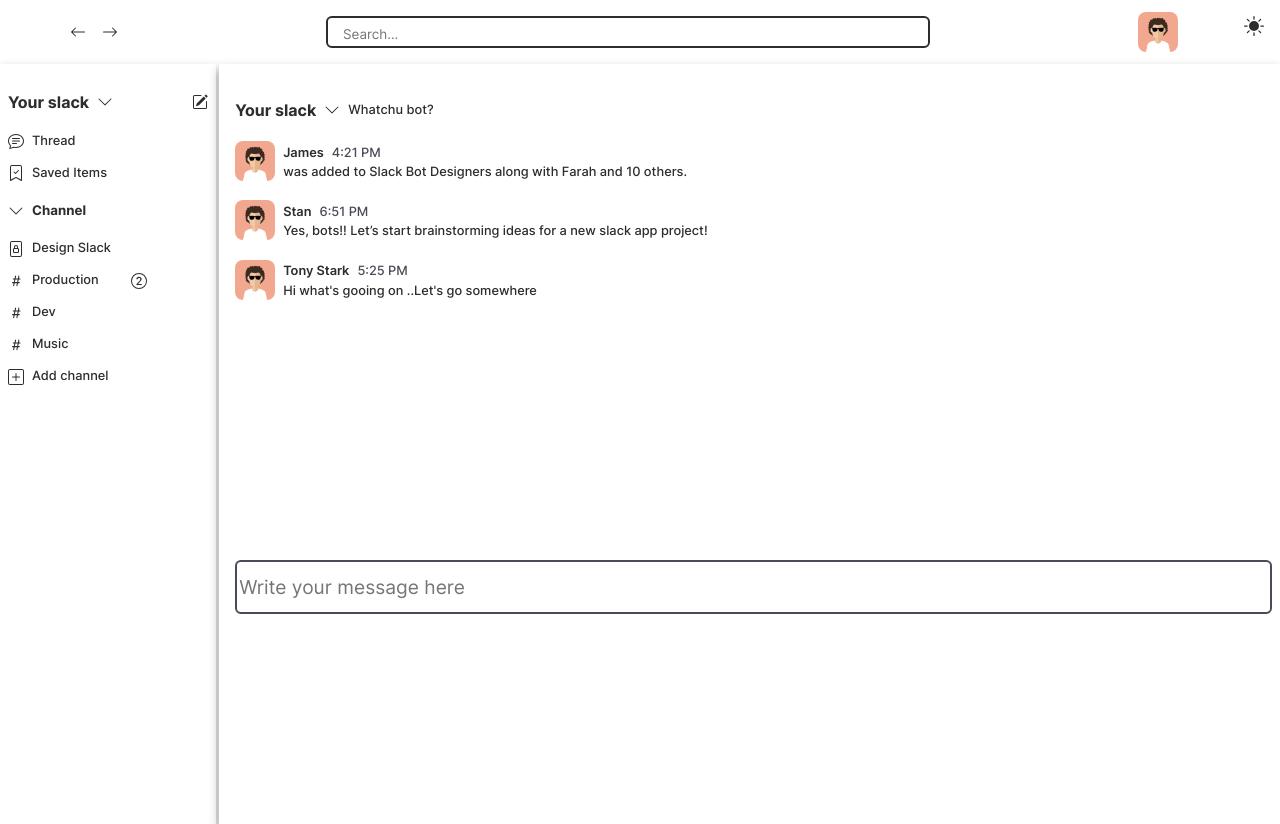
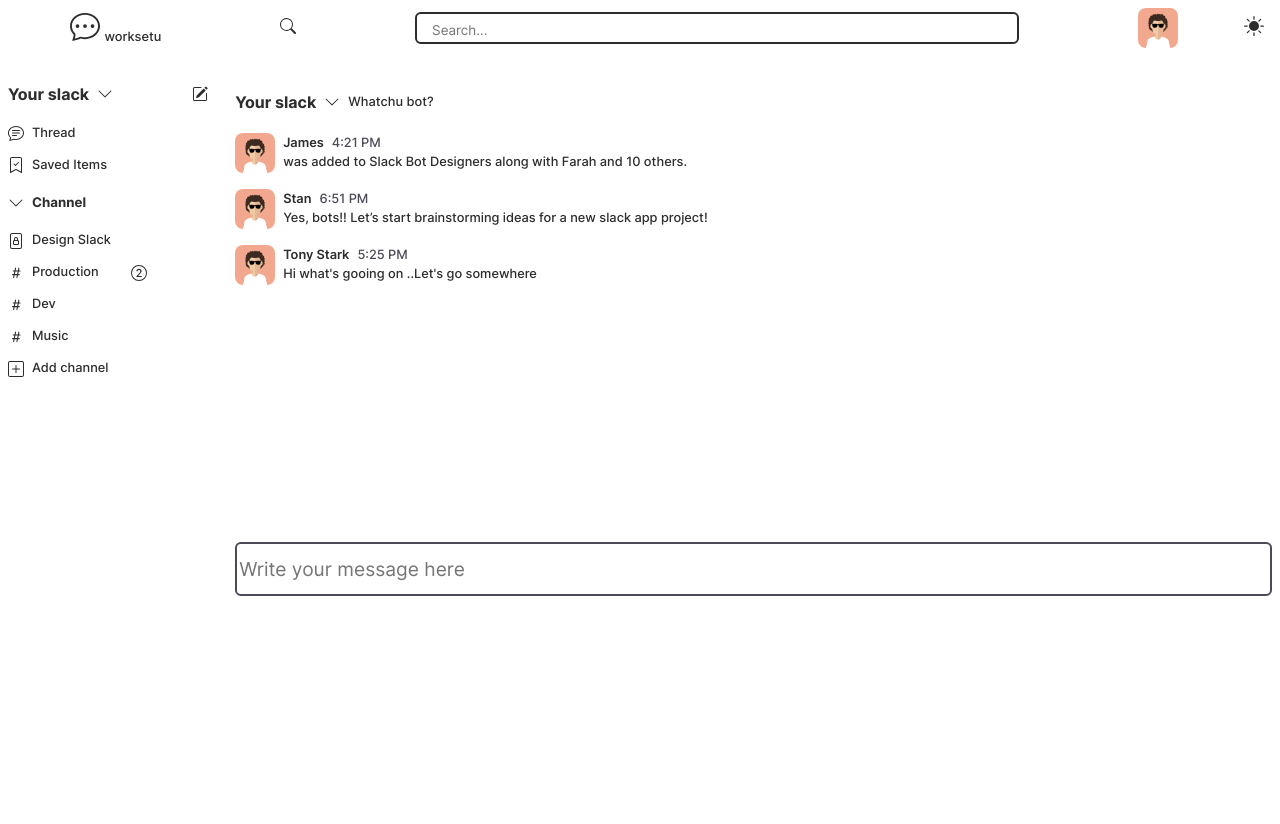
Before and after one commit to vishnusharma7/workchat, a plain HTML site: page main.html in a window 1280 px wide. Drawn offline with Linux system fonts and the light colour scheme.

Commit message:
changes made

```diff
--- a/main.html
+++ b/main.html
@@ -4,26 +4,35 @@
 <head>
     <meta charset="UTF-8" />
     <meta name="viewport" content="width=device-width, initial-scale=1.0" />
-    <title>Document</title>
+    <title>worksetu</title>
     <link href="style.css" rel="stylesheet" />
 
 </head>
 
-<body>
+<body >
     <div class="container" style="padding:0.5em;  ">
         <!-- header -->
-
         <div class="nav"
-            style=" width:100%; display: flex;  justify-content:space-between; align-items:center; gap:2em;  ">
+            style=" width:100%; display: flex; justify-content:space-between; align-items:center; gap:2em;  ">
             <div class="menu-sidebar" style="margin-left:1em; top:1.7em; left:1em; cursor:pointer; ">
                 <svg xmlns="http://www.w3.org/2000/svg" width="16" height="16" fill="currentColor" class="bi bi-list"
                     viewBox="0 0 16 16">
                     <path fill-rule="evenodd"
                         d="M2.5 12a.5.5 0 0 1 .5-.5h10a.5.5 0 0 1 0 1H3a.5.5 0 0 1-.5-.5zm0-4a.5.5 0 0 1 .5-.5h10a.5.5 0 0 1 0 1H3a.5.5 0 0 1-.5-.5zm0-4a.5.5 0 0 1 .5-.5h10a.5.5 0 0 1 0 1H3a.5.5 0 0 1-.5-.5z" />
                 </svg>
-
             </div>
-            <div class="forw-next" style="display: flex; gap:1em;  align-items:center">
+            <!-- add extra logo -->
+            <div class="logo">
+                <svg xmlns="http://www.w3.org/2000/svg" width="30" height="30" fill="currentColor" class="bi bi-chat-dots"
+                viewBox="0 0 16 16">
+                <path
+                    d="M5 8a1 1 0 1 1-2 0 1 1 0 0 1 2 0zm4 0a1 1 0 1 1-2 0 1 1 0 0 1 2 0zm3 1a1 1 0 1 0 0-2 1 1 0 0 0 0 2z" />
+                <path
+                    d="m2.165 15.803.02-.004c1.83-.363 2.948-.842 3.468-1.105A9.06 9.06 0 0 0 8 15c4.418 0 8-3.134 8-7s-3.582-7-8-7-8 3.134-8 7c0 1.76.743 3.37 1.97 4.6a10.437 10.437 0 0 1-.524 2.318l-.003.011a10.722 10.722 0 0 1-.244.637c-.079.186.074.394.273.362a21.673 21.673 0 0 0 .693-.125zm.8-3.108a1 1 0 0 0-.287-.801C1.618 10.83 1 9.468 1 8c0-3.192 3.004-6 7-6s7 2.808 7 6c0 3.193-3.004 6-7 6a8.06 8.06 0 0 1-2.088-.272 1 1 0 0 0-.711.074c-.387.196-1.24.57-2.634.893a10.97 10.97 0 0 0 .398-2z" />
+            </svg>
+            <span class="text">worksetu</span>
+            </div>
+            <!-- <div class="forw-next" style="display: flex; gap:1em;  align-items:center">
                 <a href="step4.html" class="steps_heading">
                     <svg xmlns="http://www.w3.org/2000/svg" width="16" height="16" fill="currentColor"
                         class="bi bi-arrow-left" viewBox="0 0 16 16">
@@ -38,6 +47,11 @@
                             d="M1 8a.5.5 0 0 1 .5-.5h11.793l-3.147-3.146a.5.5 0 0 1 .708-.708l4 4a.5.5 0 0 1 0 .708l-4 4a.5.5 0 0 1-.708-.708L13.293 8.5H1.5A.5.5 0 0 1 1 8z" />
                     </svg>
                 </a>
+            </div> -->
+            <div class="search-icon">
+            <svg xmlns="http://www.w3.org/2000/svg" width="16" height="16" fill="currentColor" class="bi bi-search" viewBox="0 0 16 16">
+                <path d="M11.742 10.344a6.5 6.5 0 1 0-1.397 1.398h-.001c.03.04.062.078.098.115l3.85 3.85a1 1 0 0 0 1.415-1.414l-3.85-3.85a1.007 1.007 0 0 0-.115-.1zM12 6.5a5.5 5.5 0 1 1-11 0 5.5 5.5 0 0 1 11 0z"/>
+              </svg>
             </div>
             <input class="search" type="text" placeholder="Search...">
             <img class="img" src="profile.png" alt=""
@@ -47,15 +61,13 @@
 
 
     </div>
-    <!-- menu side bar button -->
 
     <!-- side bar -->
-
     <div class="container1">
         <div class="sidebar"
-            style="padding:0.5em; background-color: var(--bg-color);  min-width:200px;  box-shadow: 0 5px 10px rgba(0, 0, 0, 0.3); ">
+            style="padding:0.5em; flex:1; background-color: var(--bg-color);  min-width:200px;   border-top:0.05px solid  var(--border-color); border-right:0.05px solid var(--border-color); ">
             <div class="content" style="  display: flex; flex-direction:column; ">
-                <div class="top" style="display: flex; justify-content:space-between; align-items:center">
+                <div class="top" style="display: flex; justify-content:space-between; align-items:center;">
                     <div class="row">
                         <h4>Your slack</h4>
                         <svg xmlns="http://www.w3.org/2000/svg" width="16" height="16" fill="currentColor"
@@ -74,7 +86,7 @@
                 </div>
             </div>
             <div class="column">
-                <div class="row">
+                <div class="row" >
                     <svg xmlns="http://www.w3.org/2000/svg" width="16" height="16" fill="currentColor"
                         class="bi bi-chat-text" viewBox="0 0 16 16">
                         <path
@@ -95,7 +107,6 @@
                     <span>Saved Items</span>
                 </div>
             </div>
-
             <!-- channel -->
 
             <div class="row">
@@ -161,9 +172,7 @@
                         </svg>
                         <span>Music</span>
                     </div>
-                    <!-- <svg xmlns="http://www.w3.org/2000/svg" width="16" height="16" fill="currentColor" class="bi bi-1-circle" viewBox="0 0 16 16">
-                    <path d="M1 8a7 7 0 1 0 14 0A7 7 0 0 0 1 8Zm15 0A8 8 0 1 1 0 8a8 8 0 0 1 16 0ZM6.646 6.24v.07H5.375v-.064c0-1.213.879-2.402 2.637-2.402 1.582 0 2.613.949 2.613 2.215 0 1.002-.6 1.667-1.287 2.43l-.096.107-1.974 2.22v.077h3.498V12H5.422v-.832l2.97-3.293c.434-.475.903-1.008.903-1.705 0-.744-.557-1.236-1.313-1.236-.843 0-1.336.615-1.336 1.306Z"/>
-                  </svg> -->
+
 
                 </div>
 
@@ -179,9 +188,6 @@
                         </svg>
                         <span>Add channel</span>
                     </div>
-                    <!-- <svg xmlns="http://www.w3.org/2000/svg" width="16" height="16" fill="currentColor" class="bi bi-1-circle" viewBox="0 0 16 16">
-                <path d="M1 8a7 7 0 1 0 14 0A7 7 0 0 0 1 8Zm15 0A8 8 0 1 1 0 8a8 8 0 0 1 16 0ZM6.646 6.24v.07H5.375v-.064c0-1.213.879-2.402 2.637-2.402 1.582 0 2.613.949 2.613 2.215 0 1.002-.6 1.667-1.287 2.43l-.096.107-1.974 2.22v.077h3.498V12H5.422v-.832l2.97-3.293c.434-.475.903-1.008.903-1.705 0-.744-.557-1.236-1.313-1.236-.843 0-1.336.615-1.336 1.306Z"/>
-              </svg> -->
 
                 </div>
             </div>
@@ -190,7 +196,7 @@
 
         <!-- Chat content -->
         <div class="chat-content"
-            style="padding:1em; width: 100%; background-color:var(--bg-color);  display:flex;flex-direction:column;box-shadow: 0 5px 10px rgba(0, 0, 0, 0.3); ">
+            style="padding:1em; width: 100%; background-color:var(--bg-color);  display:flex;flex-direction:column; border-top:0.05px solid var(--border-color); ">
             <div class="row">
                 <h4>Your slack</h4>
                 <svg xmlns="http://www.w3.org/2000/svg" width="16" height="16" fill="currentColor"
@@ -203,9 +209,9 @@
             <!-- message content -->
             <div class="message-container column">
                 <div class="row">
-                    <div> <img class="img" src="profile.png" alt=""
+                    <img class="img" src="profile.png" alt=""
                             style=" width: 40px; height:40px; border-radius:0.5em; cursor:pointer;">
-                    </div>
+
                     <div class="column" style="gap: 0.3em;">
                         <div class="row">
                             <span style="font-weight:600">James</span>
@@ -215,9 +221,9 @@
                     </div>
                 </div class="message-container" style="gap:0.5em">
                 <div class="row">
-                    <div> <img class="img" src="profile.png" alt=""
+                     <img class="img" src="profile.png" alt=""
                             style=" width: 40px; height:40px; border-radius:0.5em; cursor:pointer;">
-                    </div>
+
                     <div class="column" style="gap: 0.3em;">
                         <div class="row">
                             <span style="font-weight:600">Stan</span>
@@ -227,9 +233,9 @@
                     </div>
                 </div>
                 <div class="row">
-                    <div> <img class="img" src="profile.png" alt=""
+                   <img class="img" src="profile.png" alt=""
                             style=" width: 40px; height:40px; border-radius:0.5em; cursor:pointer;">
-                    </div>
+
                     <div class="column" style="gap: 0.3em;">
                         <div class="row">
                             <span style="font-weight:600">Tony Stark</span>
```
